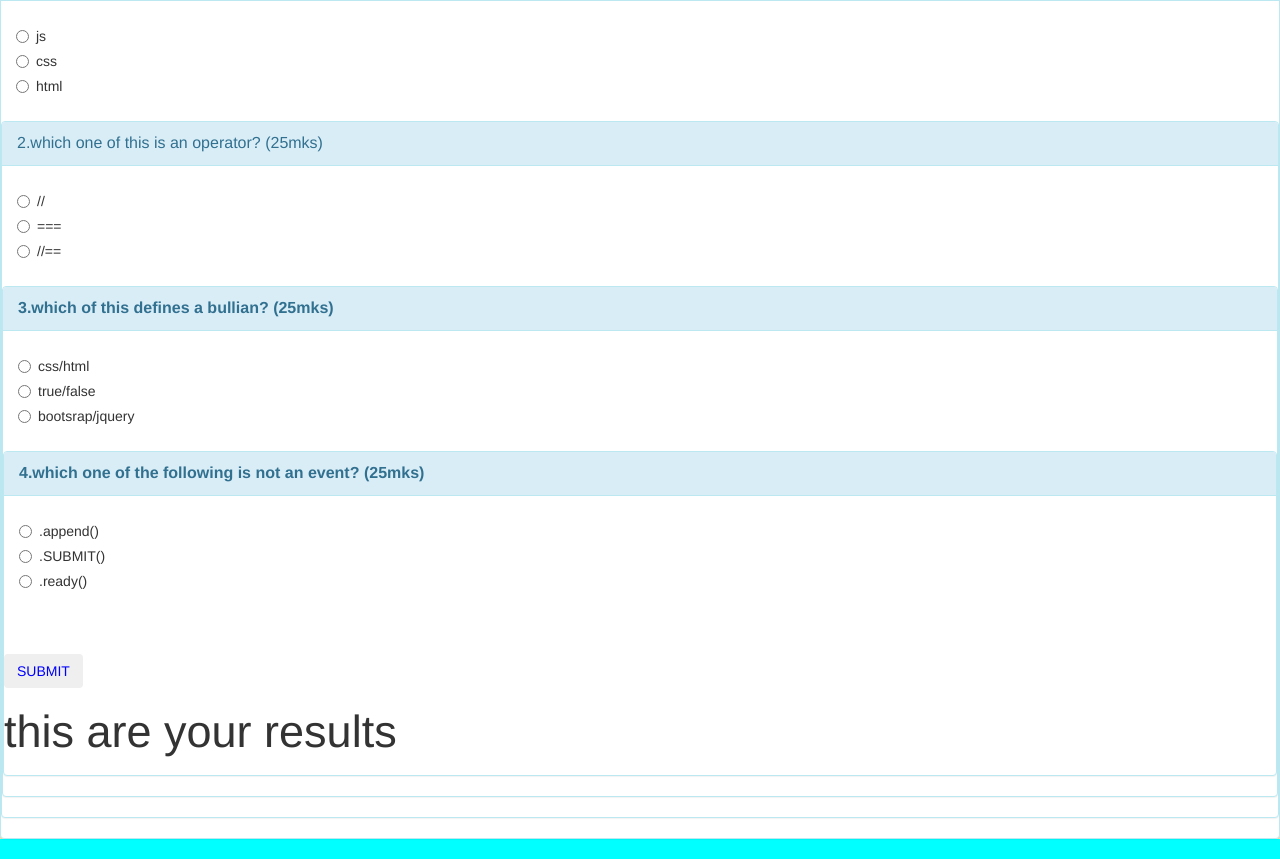
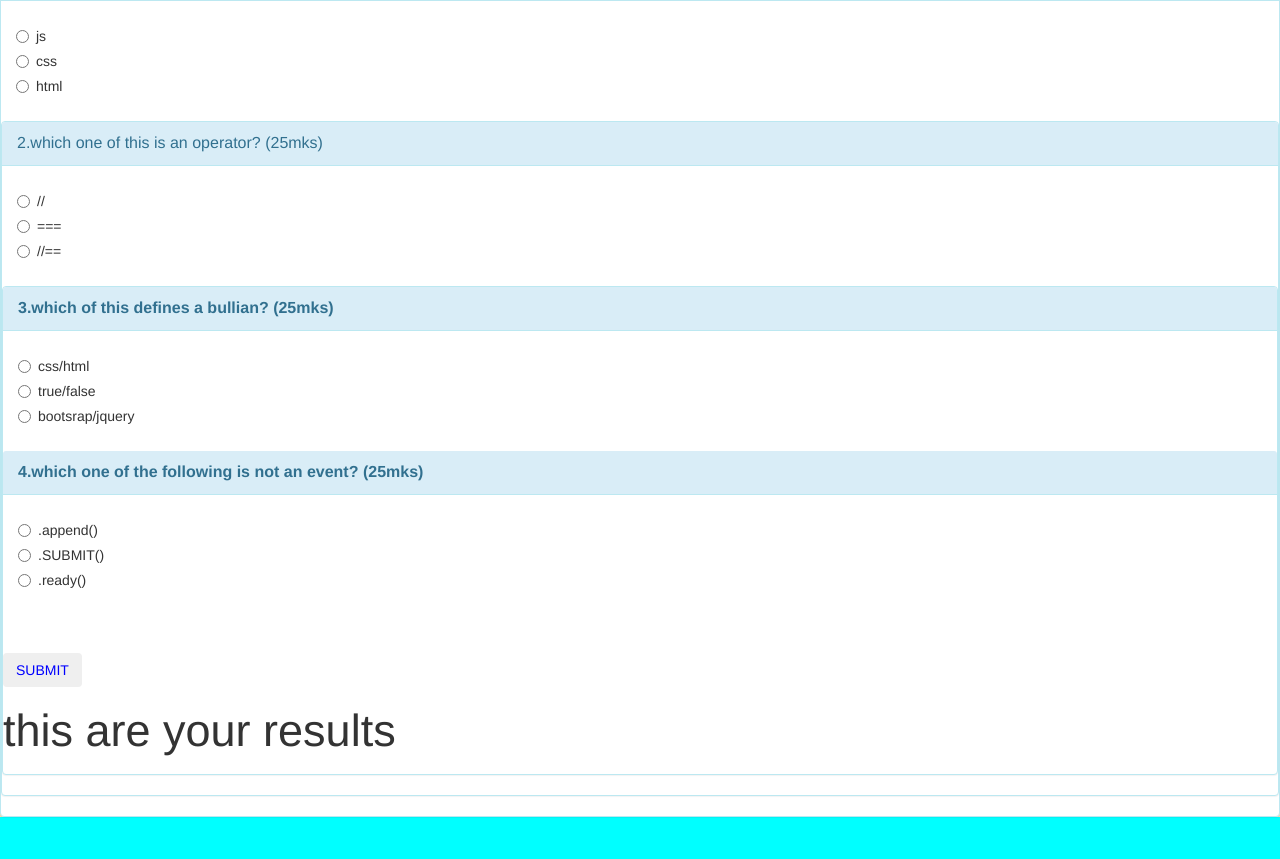
Before and after one commit to ngishjonathan/Quiz-Board, a plain HTML site: page index.html in a window 1280 px wide. Shown: the part 1217-2076 px from the top of the page. After the commit the page ends 2054 px from the top, so only its background shows below. Drawn offline with nearby package versions, Linux system fonts and the light colour scheme.

Commit message:
made changeas in the README.md file

```diff
--- a/index.html
+++ b/index.html
@@ -118,15 +118,18 @@
 <div class="radio">
 <label>
 
+
 <input type="radio" name="Q3" value="0">bootsrap/jquery
 </label>
 </div>
+
 </div>
-<div class="panel panel-info">
+
 <div class="panel-heading">
 </form>
 
 <form id=come>
+
 <label for="Q4"class="panel-title">4.which one of the following is not an event? (25mks) </label>
 </div>
 <div class="panel-body">
@@ -162,8 +165,10 @@
 <br>
 
 <div class="jum">
+
   <div class="danger">
 <button type="submit" onclick="check()"id="sub" class="btn">SUBMIT</button>
+
 </div>
 </form>
 
@@ -175,6 +180,7 @@
  </div>
 </div>
 </div>
+
 </div>
 </div>
 
```
